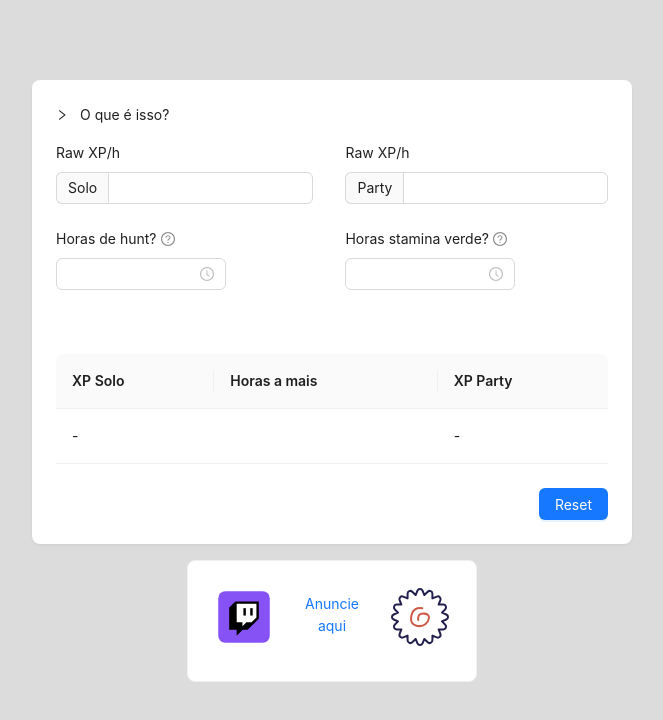
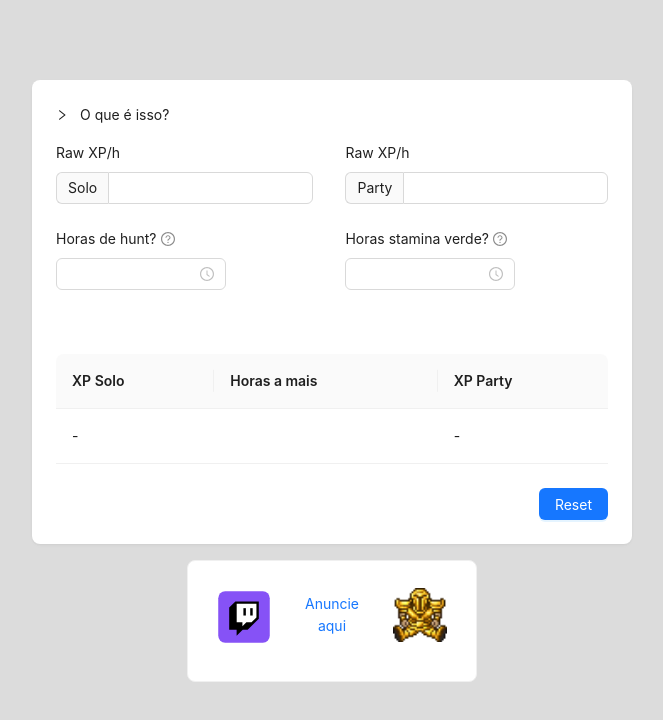
Before and after one commit to kelvinfloresta/tibia-xp-calculator, a React (Create React App) app: page / in a window 1280 px wide. Shown: the top 720 px of the page, without its empty margins (308-971 px from the left). Built offline with nearby package versions, Linux system fonts and the light colour scheme.

Commit message:
feat: add dioldtimes advertising

```diff
--- a/src/App.tsx
+++ b/src/App.tsx
@@ -293,12 +293,12 @@ function App() {
 				</a>
 
 				<a
-					href="https://www.twitch.tv/casalhokage"
-					title="Casal Hokage"
+					href="https://www.twitch.tv/dioldtimes"
+					title="Twitch do DiOldTimes"
 					target="_blank"
 					rel="noreferrer"
 				>
-					<img src="/naruto.svg" alt="Casal Hokage" />
+					<img src="/golden-doll.gif" alt="DiOldTimes" width={54} style={{marginTop: 3}} />
 				</a>
 
 			</Footer>
```
Also changed, not shown: public/golden-doll.gif (added).
